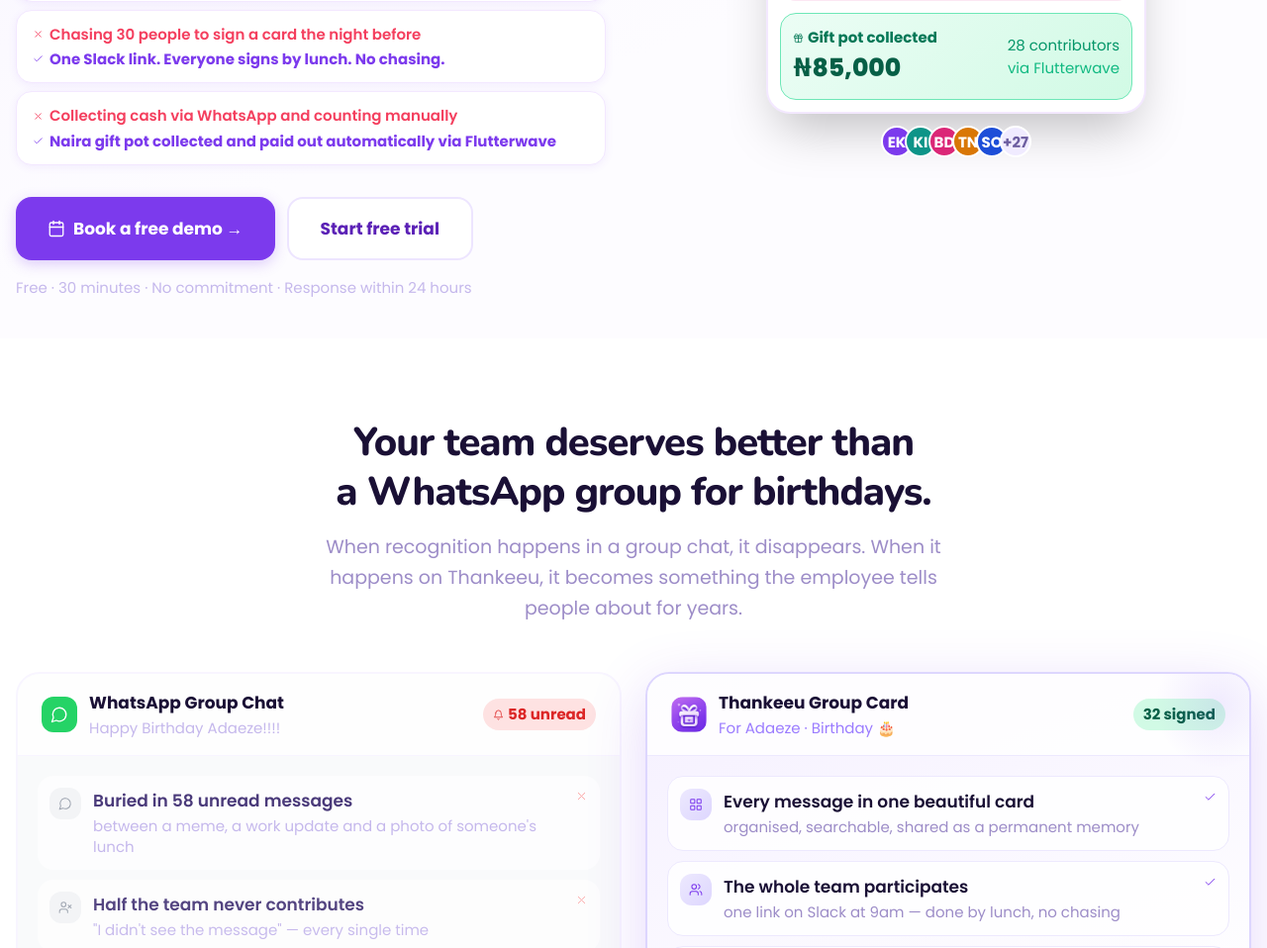
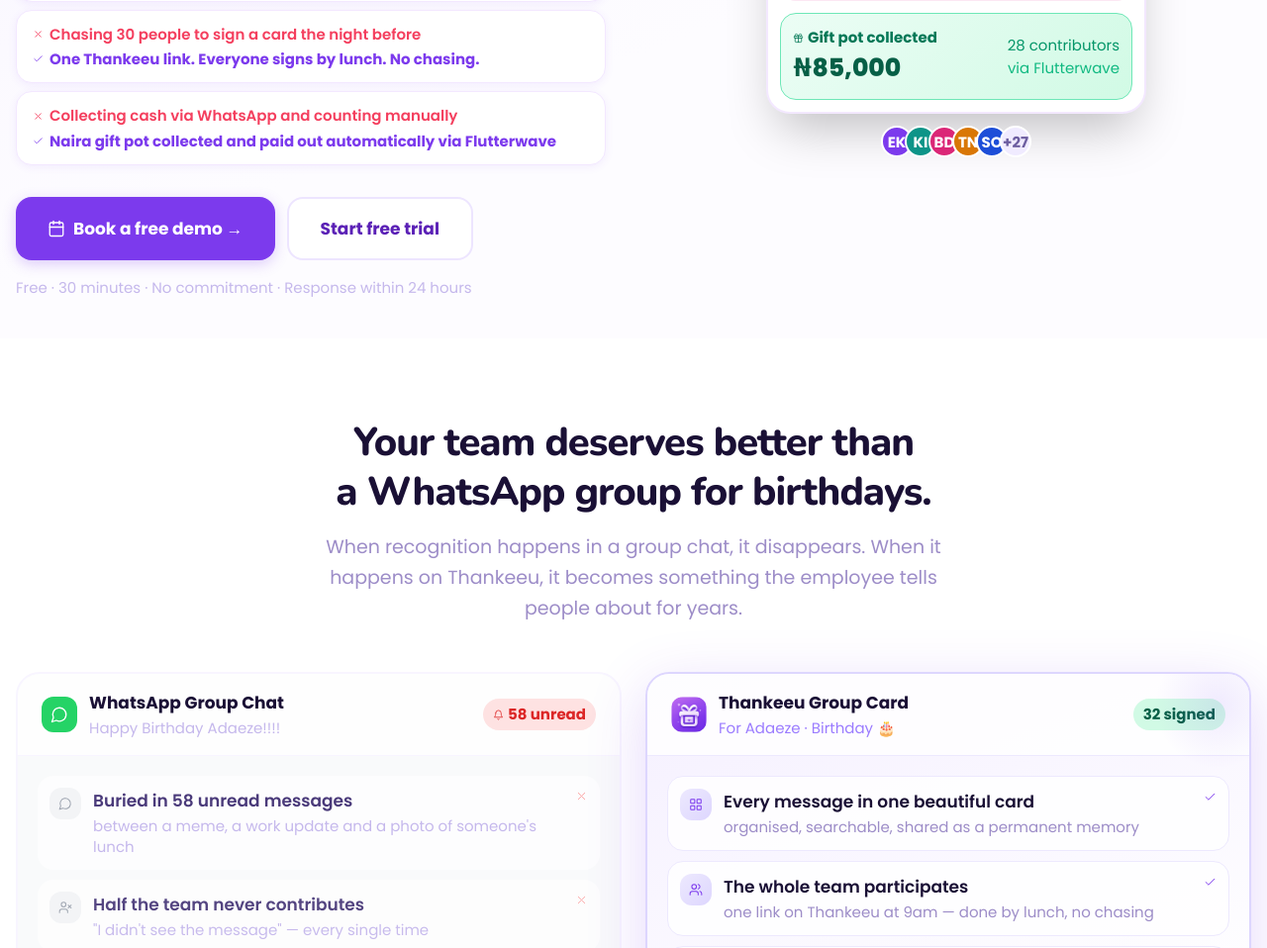
Before and after one commit to Emmaudu/Thankeeu, a React (Vite) app in the folder frontend/: page /business in a window 1280 px wide. Shown: the part 734-1692 px from the top of the page at 99% size. Built offline with nearby package versions, Linux system fonts and the light colour scheme; no server answers.

Commit message:
business team page demo

```diff
--- a/frontend/src/pages/BookDemo.jsx
+++ b/frontend/src/pages/BookDemo.jsx
@@ -27,7 +27,7 @@
 
 const TK_WINS = [
   { icon: 'LayoutGrid',   label: 'Every message in one beautiful card', sub: 'organised, searchable, shared as a permanent memory' },
-  { icon: 'Users',        label: 'The whole team participates',         sub: 'one link on Slack at 9am — done by lunch, no chasing' },
+  { icon: 'Users',        label: 'The whole team participates',         sub: 'one link on Thankeeu at 9am — done by lunch, no chasing' },
   { icon: 'Archive',      label: 'Revisited months or years later',     sub: 'employees screenshot and save these — they mean something' },
   { icon: 'Image',        label: 'Photos, videos and voice notes',      sub: 'in a dedicated gallery, not buried in a group chat' },
   { icon: 'Gift',         label: 'Gift pool collected automatically',   sub: 'no WhatsApp bank alerts, no one Venmo-ing the wrong person' },
@@ -97,7 +97,7 @@
             <div className="space-y-2 mb-8 text-left">
               {[
                 { before:`Someone's birthday passes and you only find out Monday`, after:'Automatic occasion detection — nothing slips through ever again' },
-                { before:'Chasing 30 people to sign a card the night before', after:'One Slack link. Everyone signs by lunch. No chasing.' },
+                { before:'Chasing 30 people to sign a card the night before', after:'One Thankeeu link. Everyone signs by lunch. No chasing.' },
                 { before:'Collecting cash via WhatsApp and counting manually', after:'Naira gift pot collected and paid out automatically via Flutterwave' },
               ].map(r => (
                 <div key={r.before} className="bg-white rounded-2xl border border-purple-100 px-4 py-3 shadow-sm">
```
